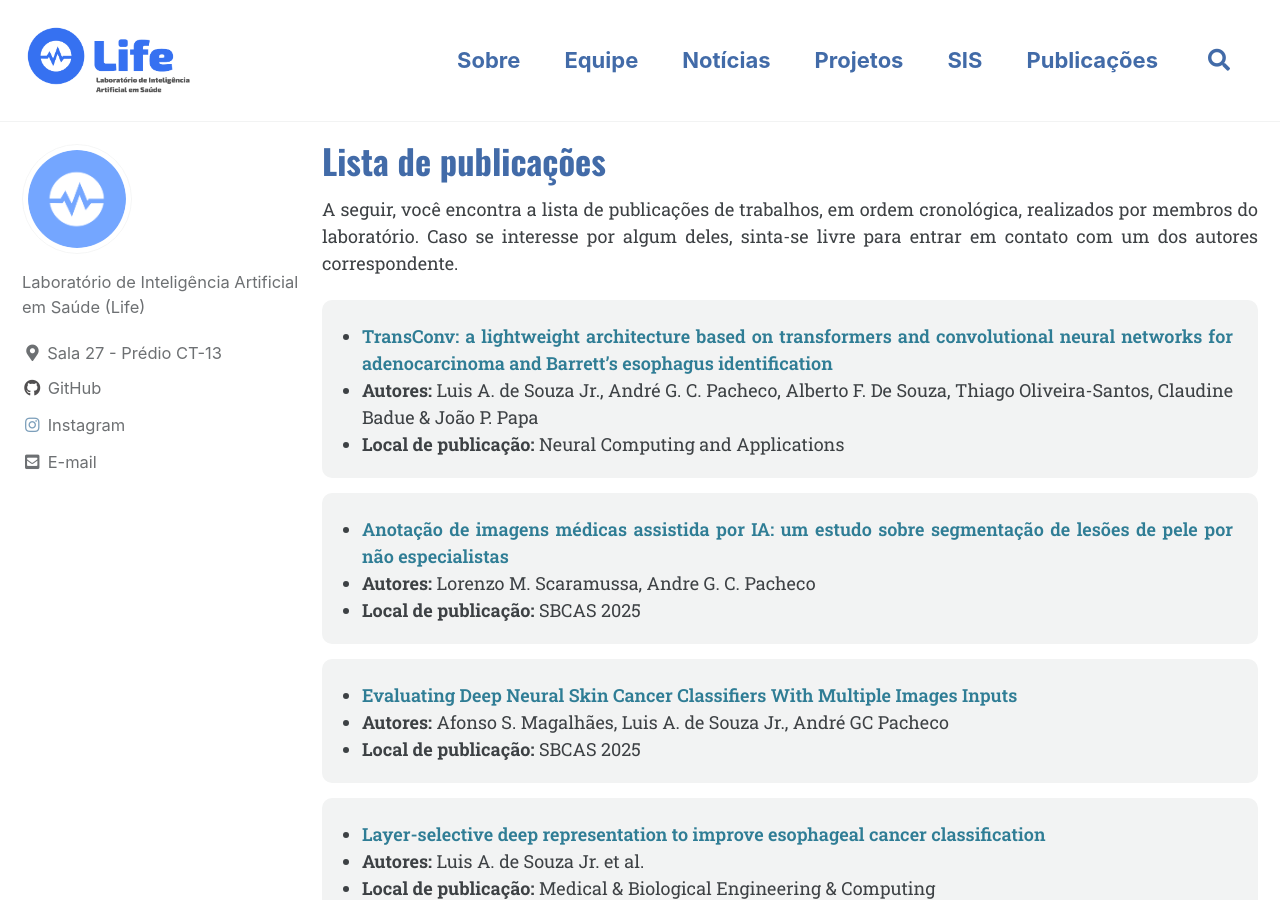
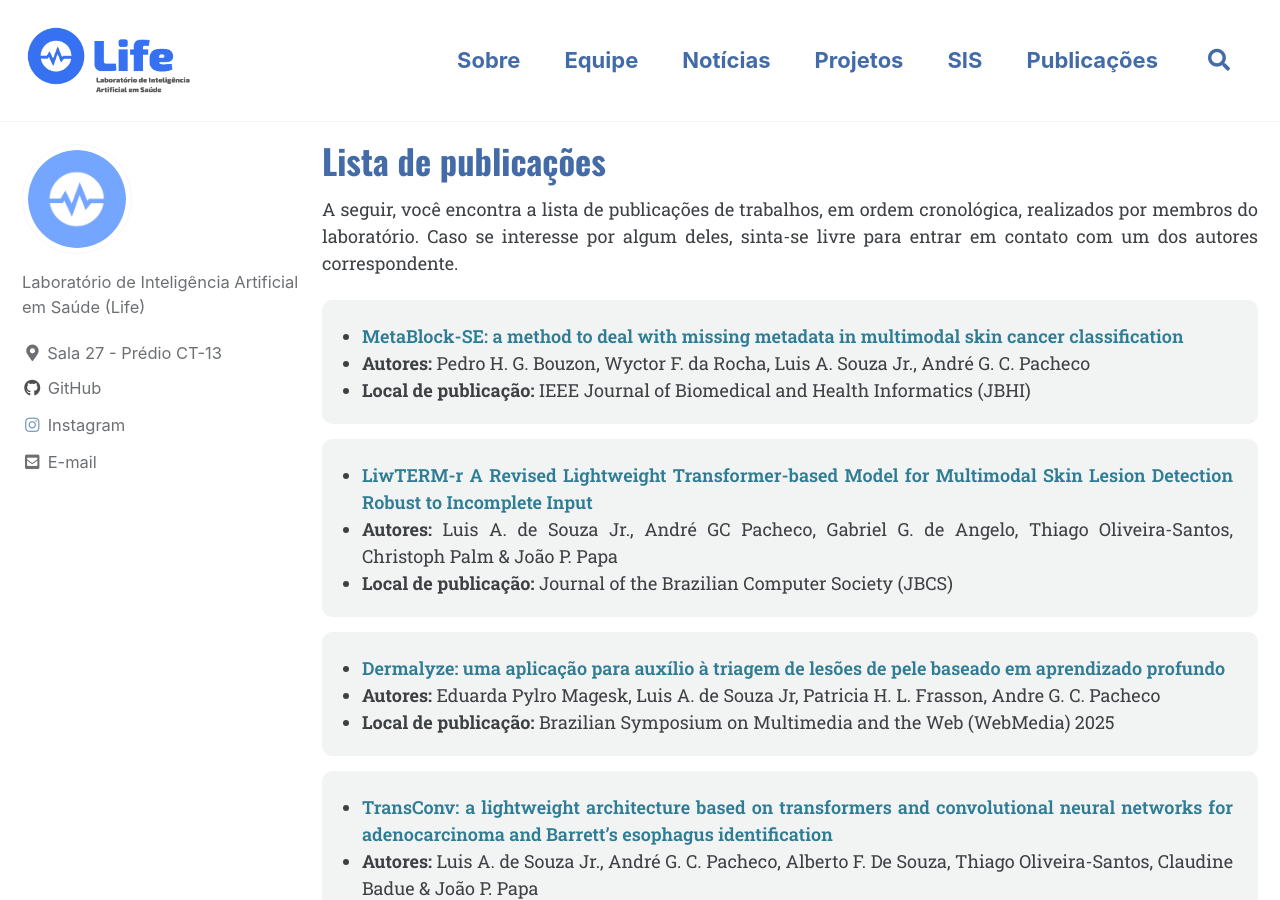
Before and after one commit to life-ufes/site, a Jekyll site: the page built from _pages/publicacoes.md, in a window 1280 px wide and 900 px high. Built offline with Jekyll 4.4.1, drawn with Linux system fonts in a browser that asks for light colours; cached includes are drawn as plain includes.

Commit message:
update papers

```diff
--- a/_data/papers.yml
+++ b/_data/papers.yml
@@ -7,6 +7,21 @@
 #   presentation:
 
 papers:
+  - title: "MetaBlock-SE: a method to deal with missing metadata in multimodal skin cancer classification"
+    authors: "Pedro H. G. Bouzon, Wyctor F. da Rocha, Luis A. Souza Jr., André G. C. Pacheco"
+    link: "https://github.com/life-ufes/metablock-se"
+    place: "IEEE Journal of Biomedical and Health Informatics (JBHI)"
+
+  - title: "LiwTERM-r A Revised Lightweight Transformer-based Model for Multimodal Skin Lesion Detection Robust to Incomplete Input"
+    authors: "Luis A. de Souza Jr., André GC Pacheco, Gabriel G. de Angelo, Thiago Oliveira-Santos, Christoph Palm & João P. Papa"
+    link: "#"
+    place: "Journal of the Brazilian Computer Society (JBCS)"
+
+  - title: "Dermalyze: uma aplicação para auxílio à triagem de lesões de pele baseado em aprendizado profundo"
+    authors: "Eduarda Pylro Magesk, Luis A. de Souza Jr, Patricia H. L. Frasson, Andre G. C. Pacheco"
+    link: "https://sol.sbc.org.br/index.php/webmedia/article/view/37961"
+    place: "Brazilian Symposium on Multimedia and the Web (WebMedia) 2025"
+
   - title: "TransConv: a lightweight architecture based on transformers and convolutional neural networks for adenocarcinoma and Barrett’s esophagus identification"
     authors: "Luis A. de Souza Jr., André G. C. Pacheco, Alberto F. De Souza, Thiago Oliveira-Santos, Claudine Badue & João P. Papa"
     link: "https://link.springer.com/article/10.1007/s00521-025-11299-y"
```
